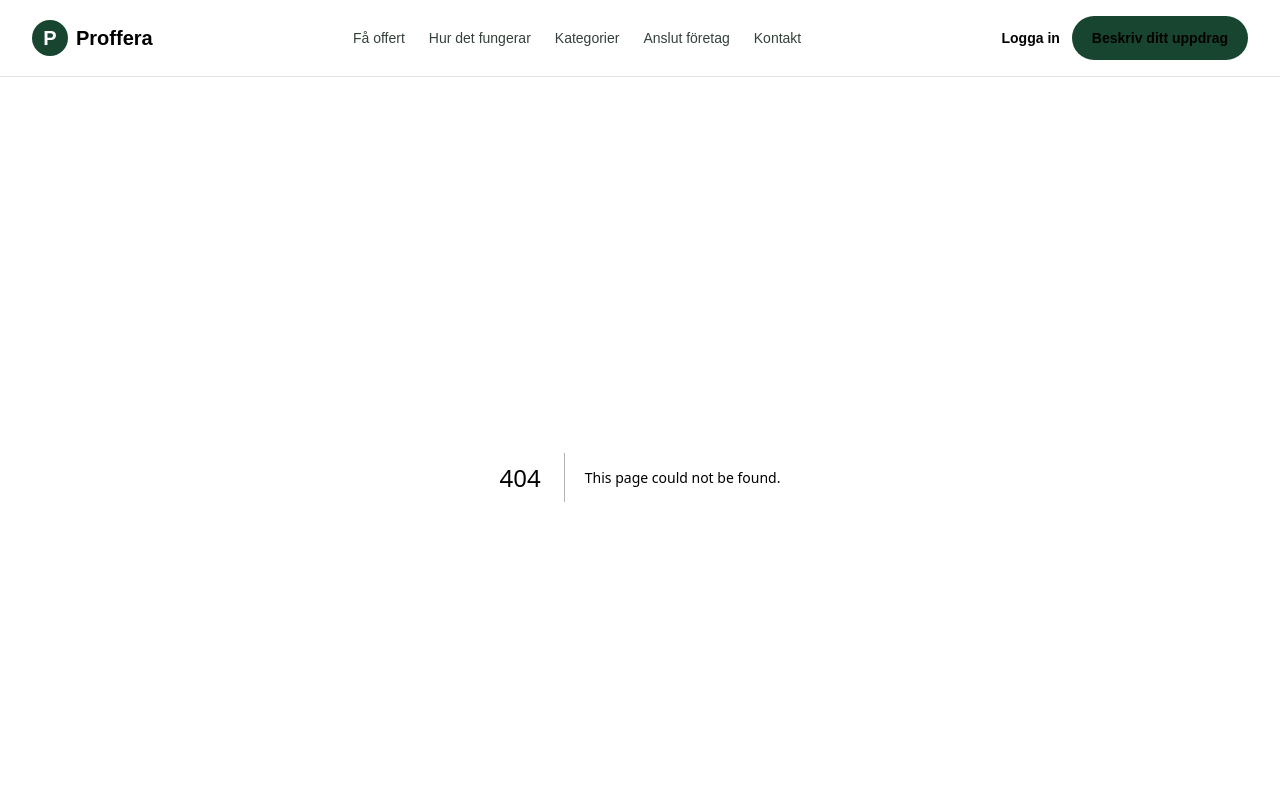
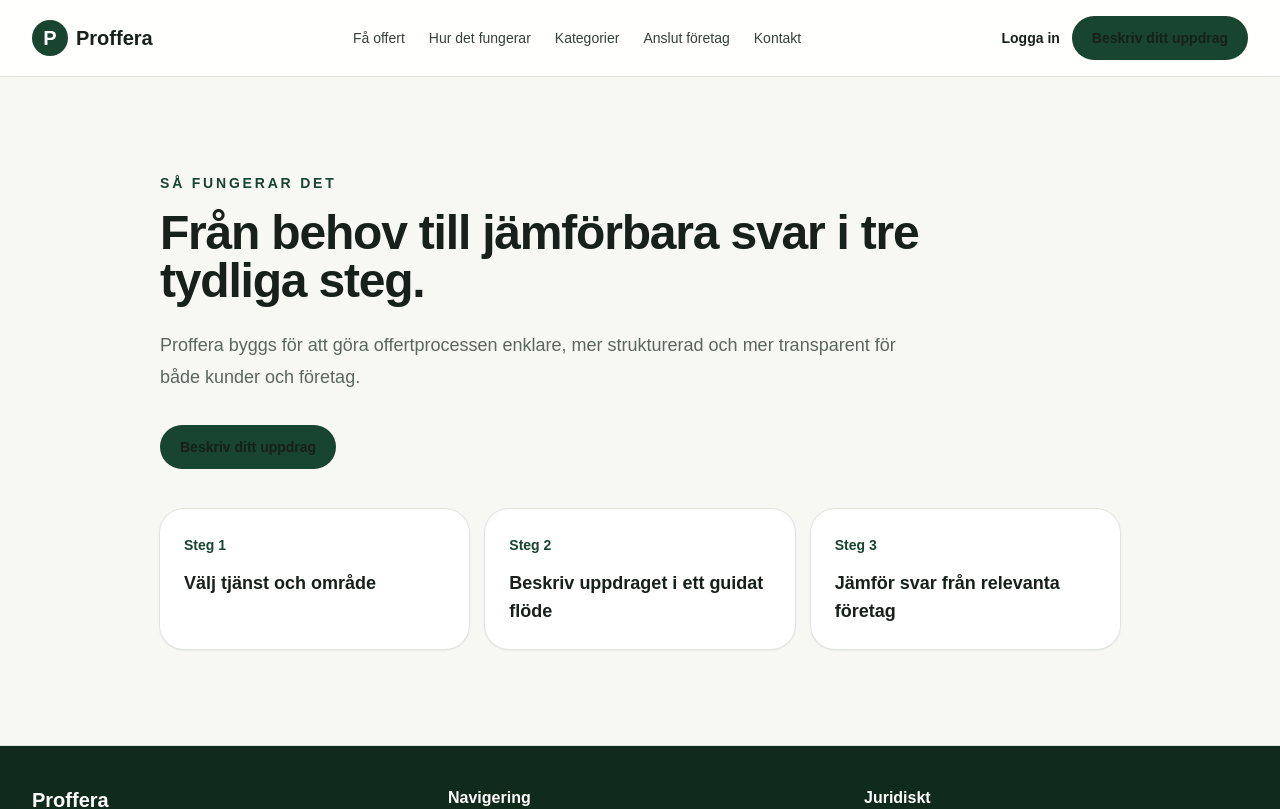
Before and after one commit to ibboabdoli-ai/Proffera, a Next.js app: page /hur-det-fungerar in a window 1280 px wide. Before the commit this address had no page. Shown: the top 809 px of the page. Built offline with nearby package versions, Linux system fonts and the light colour scheme.

Commit message:
phase 02: add how it works page

```diff
--- /dev/null
+++ b/src/app/hur-det-fungerar/page.tsx
@@ -0,0 +1,34 @@
+import type { Metadata } from "next";
+import { PageShell } from "@/components/layout/page-shell";
+
+export const metadata: Metadata = {
+  title: "Hur det fungerar",
+  description: "Så hjälper Proffera kunder att beskriva uppdrag och jämföra svar från företag.",
+};
+
+const steps = [
+  "Välj tjänst och område",
+  "Beskriv uppdraget i ett guidat flöde",
+  "Jämför svar från relevanta företag",
+] as const;
+
+export default function HowItWorksPage() {
+  return (
+    <PageShell
+      eyebrow="Så fungerar det"
+      title="Från behov till jämförbara svar i tre tydliga steg."
+      description="Proffera byggs för att göra offertprocessen enklare, mer strukturerad och mer transparent för både kunder och företag."
+      ctaLabel="Beskriv ditt uppdrag"
+      ctaHref="/fa-offert"
+    >
+      <div className="grid gap-4 md:grid-cols-3">
+        {steps.map((step, index) => (
+          <article key={step} className="rounded-3xl bg-white p-6 shadow-sm ring-1 ring-[#dfe5dd]">
+            <span className="text-sm font-semibold text-[#17452f]">Steg {index + 1}</span>
+            <h2 className="mt-3 text-lg font-semibold">{step}</h2>
+          </article>
+        ))}
+      </div>
+    </PageShell>
+  );
+}
```
